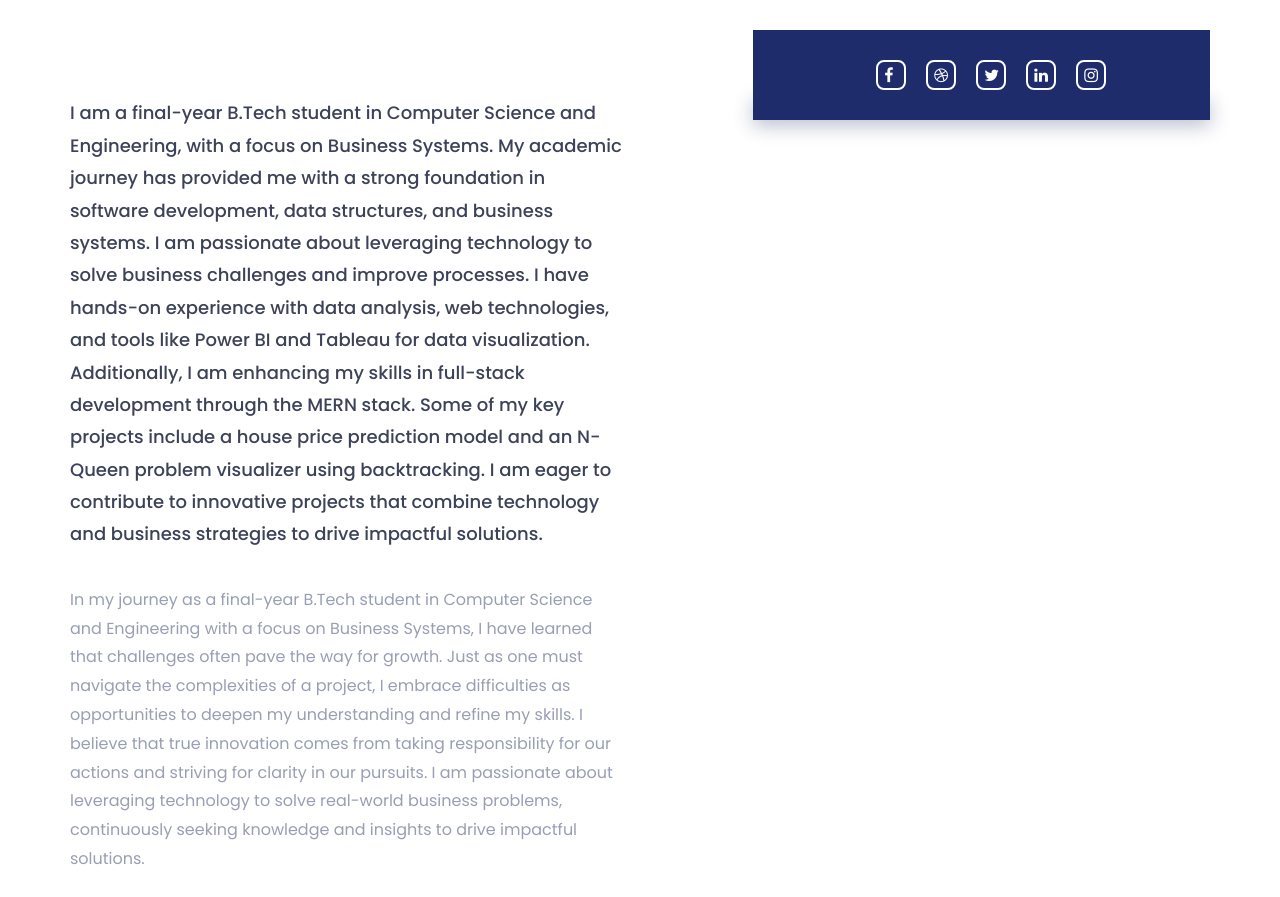
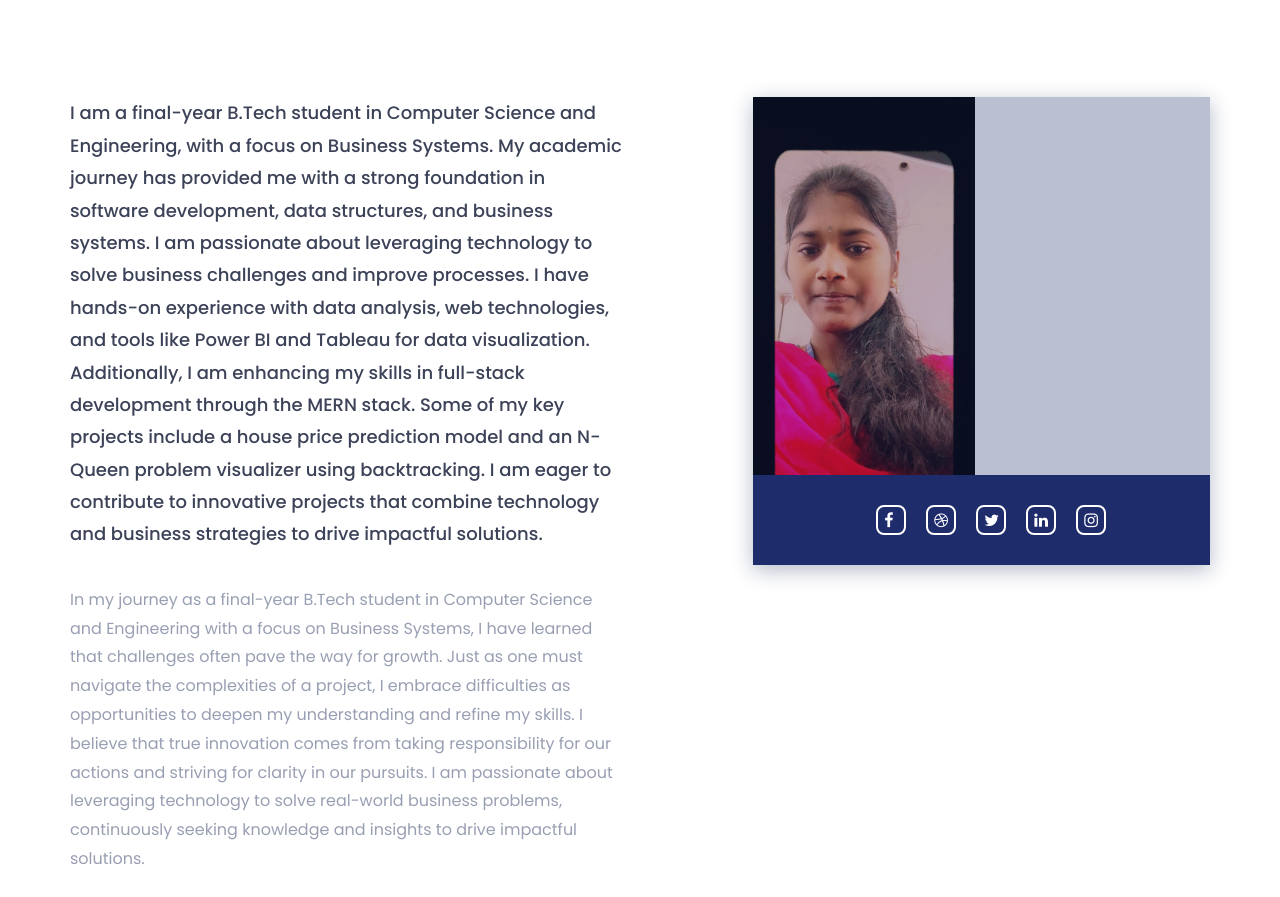
Before and after one commit to valmikiAishwarya1818/my-portfolio, a plain HTML site: page Browny Free Website Template - Free-CSS.com/browny-v1.0/index.html in a window 1280 px wide. Shown: the part 1020-1917 px from the top of the page. Drawn offline with nearby package versions, Linux system fonts and the light colour scheme.

Commit message:
Update index.html

```diff
--- a/Browny Free Website Template - Free-CSS.com/browny-v1.0/index.html
+++ b/Browny Free Website Template - Free-CSS.com/browny-v1.0/index.html
@@ -162,7 +162,7 @@ I believe that true innovation comes from taking responsibility for our actions
 						</div>
 						<div class="col-sm-offset-1 col-sm-5">
 							<div class="single-about-img">
-								<img src= alt="profile_image">
+								<img src="https://github.com/valmikiAishwarya1818/my-portfolio/blob/main/Browny%20Free%20Website%20Template%20-%20Free-CSS.com/browny-v1.0/assets/images/about/img1.jpg?raw=true"alt="profile_image">
 								<div class="about-list-icon">
 									<ul>
 										<li>
```
